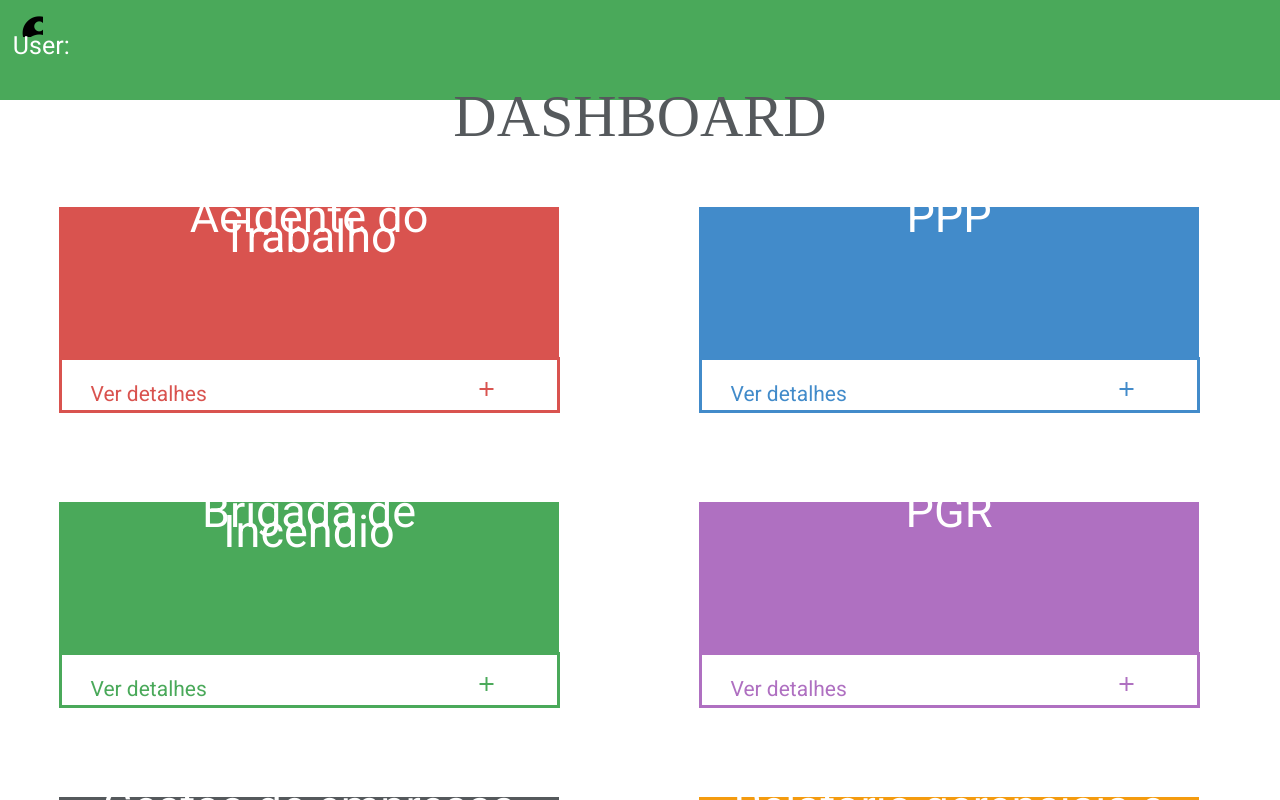
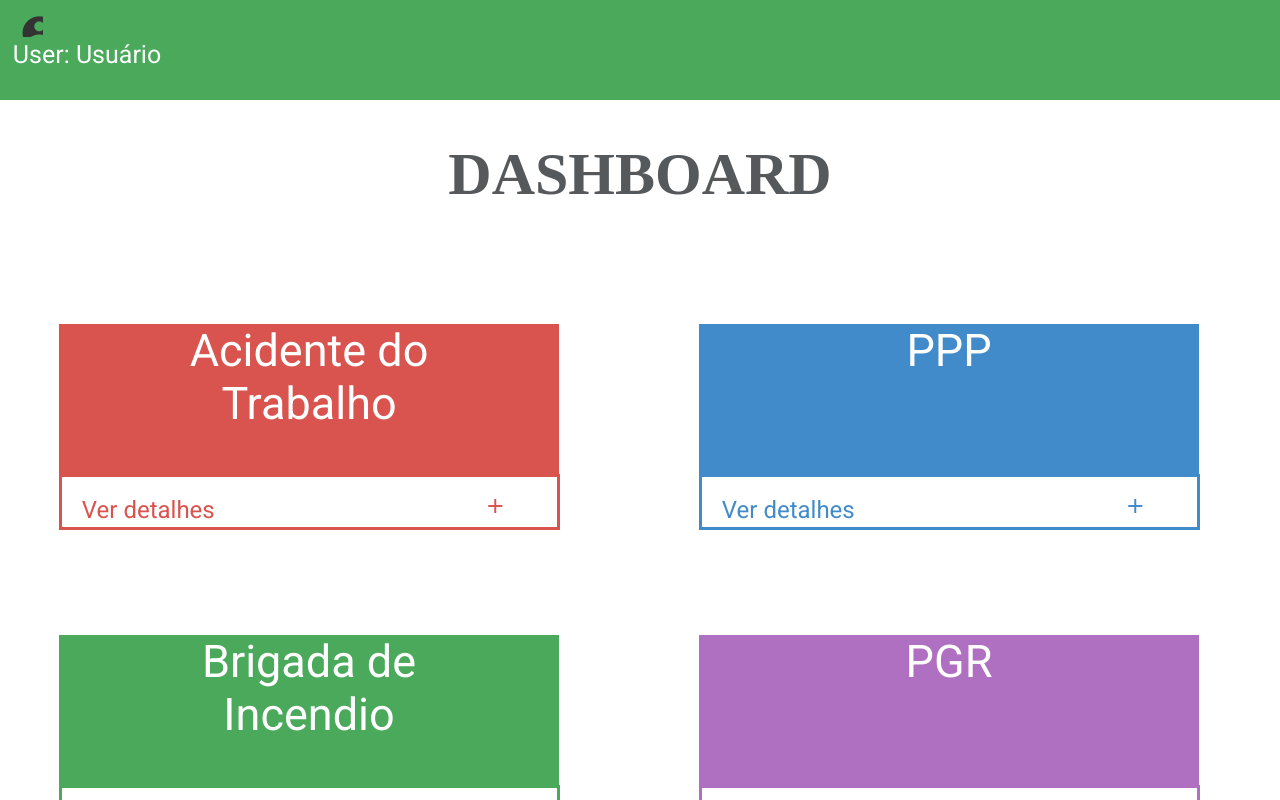
Before and after one commit to Mateus-GS/Health-lab, an Angular app in the folder front-end/healthLab/: page /dashboard in a window 1280 px wide. Shown: the top 800 px of the page. Built offline with nearby package versions, Linux system fonts and the light colour scheme.

Commit message:
adicionando nova pagina de cadastro cat e corrigindo erro de css

```diff
--- a/front-end/healthLab/src/app/app-routing.module.ts
+++ b/front-end/healthLab/src/app/app-routing.module.ts
@@ -1,6 +1,7 @@
 import { NgModule } from '@angular/core';
 import { RouterModule, Routes } from '@angular/router';
 import { AcidenteDeTrabalhoComponent } from './pages/acidente-de-trabalho/acidente-de-trabalho.component';
+import { CadastroCatComponent } from './pages/cadastro-cat/cadastro-cat.component';
 import { CadastroComponent } from './pages/cadastro/cadastro.component';
 import { LoginComponent } from './pages/login/login.component';
 import { PrincipalComponent } from './pages/principal/principal.component';
@@ -12,6 +13,7 @@ const routes: Routes = [
   { path:"recuperar-senha", component: RecuperarSenhaComponent},
   { path:"dashboard", component: PrincipalComponent},
   { path:"acidente-de-trabalho", component: AcidenteDeTrabalhoComponent},
+  { path:"cadastro-cat", component: CadastroCatComponent},
 ];
 
 @NgModule({
--- a/front-end/healthLab/src/app/pages/acidente-de-trabalho/acidente-de-trabalho.component.css
+++ b/front-end/healthLab/src/app/pages/acidente-de-trabalho/acidente-de-trabalho.component.css
@@ -25,18 +25,23 @@ a {
 
 
 .cabecalho {
-    margin-left: -10px;
     width: auto;
     height: 100px;
-    margin-top: -25px;
     background-color: #4aa95a;
-    color: white;
     font-size: 25px;
 }
 
 .cabecalho p {
-    padding-left: 5px;
-    padding-top: 69px;
+    margin-left: 1%;
+    margin-top: -0.2%;
+    color: white;
+}
+
+.iconeUsuario {
+    margin-left: 1.5%;
+    margin-top: 1%;
+    font-size: 40px;
+    color: #333333;
 }
 
 .box_relatorio_AcidenteDeTrabalho{
@@ -74,13 +79,26 @@ a {
     flex-wrap: wrap;
 }
 
-/* .containerAcidenteDoTrabalho .itemAcidenteDoTrabalho {
-    flex-grow: 1;
-    flex-basis: 300px;
-} */
-
 .containerAcidenteDoTrabalho{
     flex-direction: row;
     justify-content: center;
     align-items: center
 }
+
+.verDetalhes {
+    margin-top: 17px;
+}
+
+.iconeAdd {
+    margin-left: 50%;
+
+}
+
+.iconeBox {
+    display:inline;
+    float:left;
+    margin: 5%;
+    margin-top: 2%;
+    font-size: 90px;
+    color: #333333;
+}
--- a/front-end/healthLab/src/app/pages/acidente-de-trabalho/acidente-de-trabalho.component.html
+++ b/front-end/healthLab/src/app/pages/acidente-de-trabalho/acidente-de-trabalho.component.html
@@ -1,44 +1,74 @@
 <div class="cabecalho">
-    <p>User:</p>
+    <mat-icon class="iconeUsuario" aria-label="usuario">account_circle</mat-icon>
+    <p>User: Usuário</p>
 </div>
 
-<h1>Acidente do Trabalho</h1>
+<h1>ACIDENTE DE TRABALHO</h1>
 
 <div class="containerAcidenteDoTrabalho ">
 
     <div class="item">
         <div class="box_relatorio_AcidenteDeTrabalho">
-            <p >Relatorio</p>
+            <div>
+                <mat-icon class="iconeBox" aria-label="usuario">assignment</mat-icon>
+            </div>
+                <p>Relatório</p>
         </div>
         <div class="boxBottom_relatorio_AcidenteDeTrabalho">
-            <a href="#"><p>VER DETALHES</p> </a>
+            <a routerLink="#">
+                <p class="verDetalhes">Ver detalhes
+                    <mat-icon class="iconeAdd" aria-label="usuario">add</mat-icon>
+                </p>
+            </a>
         </div>
     </div>
 
     <div class="item">
         <div style="background-color: #428bca; border-color: #428bca" class="box_relatorio_AcidenteDeTrabalho">
-            <p >Relatorio de Acidente</p>
+            <div>
+                <mat-icon class="iconeBox" aria-label="usuario">assignment</mat-icon>
+            </div>
+            <p >Relatório de <br>Acidente</p>
         </div>
         <div style="border-color: #428bca;" class="boxBottom_relatorio_AcidenteDeTrabalho">
-            <a href="#"><p style="color: #428bca"> VER DETALHES </p> </a>
+            <a routerLink="#">
+                <p class="verDetalhes" style="color: #428bca;">Ver detalhes
+                    <mat-icon class="iconeAdd" aria-label="usuario">add</mat-icon>
+                </p>
+            </a>
         </div>
     </div>
-
+</div>
+<div class="containerAcidenteDoTrabalho ">
     <div class="item">
         <div style="background-color: #F49B0F; border-color: #F49B0F" class="box_relatorio_AcidenteDeTrabalho">
+            <div>
+                <mat-icon class="iconeBox" aria-label="usuario">assignment</mat-icon>
+            </div>
             <p >Cadastro CAT</p>
         </div>
         <div style="border-color: #F49B0F;" class="boxBottom_relatorio_AcidenteDeTrabalho">
-            <a href="catCadastro.html"><p style="color: #F49B0F"> VER DETALHES </p></a>
+            <a routerLink="/cadastro-cat">
+                <p class="verDetalhes" style="color: #F49B0F">Ver detalhes
+                    <mat-icon class="iconeAdd" aria-label="usuario">add</mat-icon>
+                </p>
+            </a>
         </div>
     </div>
 
     <div class="item">
         <div style="background-color: #4aa95a; border-color: #4aa95a" class="box_relatorio_AcidenteDeTrabalho">
-            <p >Atestado Medico</p>
+            <div>
+                <mat-icon class="iconeBox" aria-label="usuario">assignment</mat-icon>
+            </div>
+            <p >Atestado Médico</p>
         </div>
         <div style="border-color: #4aa95a;" class="boxBottom_relatorio_AcidenteDeTrabalho">
-            <a href="#"><p style="color: #4aa95a"> VER DETALHES </p> </a>
+            <a routerLink="#">
+                <p class="verDetalhes" style="color: #4aa95a">Ver detalhes
+                    <mat-icon class="iconeAdd" aria-label="usuario">add</mat-icon>
+                </p>
+            </a>
         </div>
     </div>
 </div>
--- /dev/null
+++ b/front-end/healthLab/src/app/pages/cadastro-cat/cadastro-cat.component.css
@@ -0,0 +1,91 @@
+h1 {
+    font-family: 'Shadows Into Light Two', cursive;
+    color: #55595c;
+    font-size: 60px;
+    text-align: center;
+}
+
+.cabecalho {
+    width: auto;
+    height: 100px;
+    background-color: #4aa95a;
+    font-size: 25px;
+}
+
+.cabecalho p {
+
+    margin-left: 1%;
+    margin-top: -0.2%;
+    color: white;
+}
+
+.iconeUsuario {
+    margin-left: 1.5%;
+    margin-top: 1%;
+    font-size: 40px;
+    color: #333333;
+}
+
+.iconeSalvar {
+    float: right;
+    font-size: 40px;
+    margin-right: 7%;
+    margin-top: -4.5%;
+    color: #333333;
+}
+
+.iconeEditar {
+    float: right;
+    font-size: 40px;
+    margin-right: 3%;
+    margin-top: -4.5%;
+    color: #333333;
+}
+
+/*  --------- Exemplo Felipe -------------- */
+
+form {
+
+    margin: 0 auto;
+    width: 900px;
+    padding: 1em;
+    border: 1px solid #CCC;
+    border-radius: 1em;
+
+}
+
+form div + div {
+    margin-top: 1em;
+}
+
+label {
+    display: inline-block;
+    width: 90px;
+    text-align: left;
+}
+
+input, textarea {
+    font: 1em sans-serif;
+    width: 300px;
+    -moz-box-sizing: border-box;
+    box-sizing: border-box;
+    border: 1px solid #999;
+}
+
+input:focus, textarea:focus {
+    border-color: #000;
+}
+
+textarea {
+    vertical-align: top;
+    height: 5em;
+    resize: vertical;
+}
+
+.button {
+    padding-left: 90px;
+
+}
+button {
+    margin-left: .0em;
+}
--- /dev/null
+++ b/front-end/healthLab/src/app/pages/cadastro-cat/cadastro-cat.component.html
@@ -0,0 +1,85 @@
+<!-- <link rel="stylesheet" href="https://maxcdn.bootstrapcdn.com/bootstrap/4.0.0/css/bootstrap.min.css"> -->
+<div class="cabecalho">
+    <mat-icon class="iconeUsuario" aria-label="usuario">account_circle</mat-icon>
+    <p>User: Usuário</p>
+</div>
+
+<div style="display: inline;">
+    <h1>CADASTRO CAT</h1>
+    <mat-icon class="iconeEditar" aria-label="usuario">edit</mat-icon>
+    <mat-icon class="iconeSalvar" aria-label="usuario">save</mat-icon>
+</div>
+<div class="container">
+    <form>
+
+        <div>
+            <span>Tipo de CAT: </span>
+            <select name="" id="">
+                <option value="1">inicial</option>
+                <option value="2">Reabertura</option>
+                <option value="3">Comunicação de óbito</option>
+            </select>
+        </div>
+
+        <div>
+            <span>Nome do empregador: </span>
+            <input type="text" placeholder="Nome do empregador">
+        </div>
+
+        <div>
+            <span>N° do documento empregador: </span>
+            <input type="text" placeholder="N° do documento empregador">
+        </div>
+
+        <div >
+            <span>CNAE: </span>
+            <input type="text" placeholder="CNAE">
+        </div>
+
+        <div >
+            <span>Endereço do empregador: </span>
+            <input type="text" placeholder="Endereço do empregador">
+        </div>
+
+        <div >
+            <span>RG: </span>
+            <input type="text" placeholder="RG">
+        </div>
+
+        <div >
+            <span>CPF: </span>
+            <input type="text" placeholder="CPF">
+        </div>
+
+        <div >
+            <span>RG: </span>
+            <input type="text" placeholder="RG">
+        </div>
+
+        <div >
+            <span>N° Carteira: </span>
+            <input type="text" placeholder="N° Carteira">
+        </div>
+
+        <div >
+            <span>CBO: </span>
+            <input type="text" placeholder="CBO">
+        </div>
+
+        <div >
+            <span>NIT/PIS/PASEP: </span>
+            <input type="text" placeholder="NIT/PIS/PASEP">
+        </div>
+
+        <div >
+            <span>Área de atuação: </span>
+            <input type="text" placeholder="Área de atuação">
+        </div>
+
+        <div >
+            <span>Salário: </span>
+            <input type="text" placeholder="Salário">
+        </div>
+    </form>
+
+</div>
--- /dev/null
+++ b/front-end/healthLab/src/app/pages/cadastro-cat/cadastro-cat.component.ts
@@ -0,0 +1,15 @@
+import { Component, OnInit } from '@angular/core';
+
+@Component({
+  selector: 'app-cadastro-cat',
+  templateUrl: './cadastro-cat.component.html',
+  styleUrls: ['./cadastro-cat.component.css']
+})
+export class CadastroCatComponent implements OnInit {
+
+  constructor() { }
+
+  ngOnInit(): void {
+  }
+
+}
--- a/front-end/healthLab/src/app/pages/principal/principal.component.css
+++ b/front-end/healthLab/src/app/pages/principal/principal.component.css
@@ -62,17 +62,14 @@ form {
 }
 
 .cabecalho {
-    /* margin-left: -10px; */
     width: auto;
     height: 100px;
-    /* margin-top: -25px; */
     background-color: #4aa95a;
     font-size: 25px;
 }
 
 .cabecalho p {
-    /* padding-left: 5px;
-    padding-top: 69px; */
+
     margin-left: 1%;
     margin-top: -0.2%;
     color: white;
@@ -102,7 +99,7 @@ form {
 .box_relatorio p {
     font-family: 'Roboto', sans-serif;
     text-align: center;
-    font-size: 50px;
+    font-size: 40px;
     color: white;
 }
 
@@ -138,10 +135,13 @@ form {
 }
 
 .verDetalhes {
-    /* margin-right: 50%; */
     margin-top: 17px;
 }
 
 .iconeAdd {
     margin-left: 50%;
+
 }
+.iconeUsuario {
+    color: #333333;
+}
--- a/front-end/healthLab/src/app/pages/principal/principal.component.html
+++ b/front-end/healthLab/src/app/pages/principal/principal.component.html
@@ -1,8 +1,7 @@
 <div class="cabecalho">
     <mat-icon class="iconeUsuario" aria-label="usuario">account_circle</mat-icon>
-    <p>User:</p>
+    <p>User: Usuário</p>
 </div>
-<!-- <mat-icon aria-hidden="false" aria-label="Example home icon">assignment</mat-icon> -->
 
 <h1>DASHBOARD</h1>
 
@@ -10,7 +9,6 @@
 
     <div class="item">
         <div class="box_relatorio">
-            <!-- <mat-icon  ria-label="iconeBox">assignment</mat-icon> -->
             <p>
                 Acidente do <br/>Trabalho
             </p>
@@ -26,10 +24,12 @@
 
     <div class="item">
         <div class="box_relatorio Azul">
-            <p >PPP</p>
+            <p >
+                PPP
+            </p>
         </div>
         <div style="border-color: #428bca;" class="boxBottom_relatorio Azul">
-            <a routerLink="/">
+            <a routerLink="#">
                 <p class="verDetalhes" style="color: #428bca"> Ver detalhes
                     <mat-icon class="iconeAdd" aria-label="usuario">add</mat-icon>
                 </p>
@@ -39,10 +39,12 @@
 
     <div class="item">
         <div style="background-color: #4aa95a; border-color: #4aa95a" class="box_relatorio">
-            <p >Brigada de <br/>Incendio</p>
+            <p >
+                 Brigada de <br/>Incendio
+            </p>
         </div>
         <div style="border-color: #4aa95a;" class="boxBottom_relatorio">
-            <a routerLink="/">
+            <a routerLink="#">
                 <p class="verDetalhes" style="color: #4aa95a;"> Ver detalhes
                     <mat-icon class="iconeAdd" aria-label="usuario">add</mat-icon>
                 </p>
@@ -52,10 +54,12 @@
 
     <div class="item">
         <div style="background-color: #AF70C1; border-color: #AF70C1" class="box_relatorio">
-            <p >PGR</p>
+            <p >
+                PGR
+            </p>
         </div>
         <div style="border-color: #AF70C1;" class="boxBottom_relatorio">
-            <a routerLink="/">
+            <a routerLink="#">
                 <p class="verDetalhes" style="color: #AF70C1"> Ver detalhes
                     <mat-icon class="iconeAdd" aria-label="usuario">add</mat-icon>
                 </p>
@@ -65,10 +69,12 @@
 
     <div class="item">
         <div style="background-color: #55595c; border-color: #55595c" class="box_relatorio">
-            <p >Gestão de empresas contratadas</p>
+            <p >
+               Gestão de empresas contratadas
+            </p>
         </div>
         <div style="border-color: #55595c;" class="boxBottom_relatorio">
-            <a routerLink="/">
+            <a routerLink="#">
                 <p class="verDetalhes" style="color: #55595c"> Ver detalhes
                     <mat-icon class="iconeAdd" aria-label="usuario">add</mat-icon>
                 </p>
@@ -77,10 +83,12 @@
     </div>
     <div class="item">
         <div style="background-color: #F49B0F; border-color: #F49B0F" class="box_relatorio">
-            <p >Relatório gerenciais e planilhas compulsórias</p>
+            <p >
+                Relatório gerenciais e planilhas compulsórias
+            </p>
         </div>
         <div style="border-color: #F49B0F;" class="boxBottom_relatorio">
-            <a routerLink="/">
+            <a routerLink="#">
                 <p class="verDetalhes" style="color: #F49B0F"> Ver detalhes
                     <mat-icon class="iconeAdd" aria-label="usuario">add</mat-icon>
                 </p>
--- a/front-end/healthLab/src/index.html
+++ b/front-end/healthLab/src/index.html
@@ -10,7 +10,7 @@
   <link href="https://fonts.googleapis.com/css2?family=Roboto:wght@300;400;500&display=swap" rel="stylesheet">
   <link href="https://fonts.googleapis.com/icon?family=Material+Icons" rel="stylesheet">
 </head>
-<body class="mat-typography">
+<body >
   <app-root></app-root>
 </body>
 </html>
```
Also changed, not shown: front-end/healthLab/src/app/app.module.ts (+7 -2 lines), 1 other file (tests, documents, lock files or other folders).
